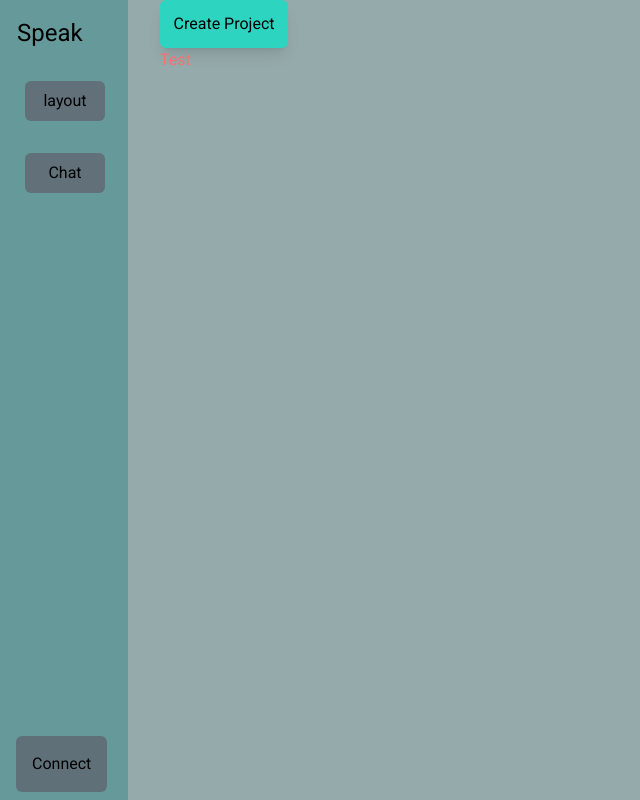
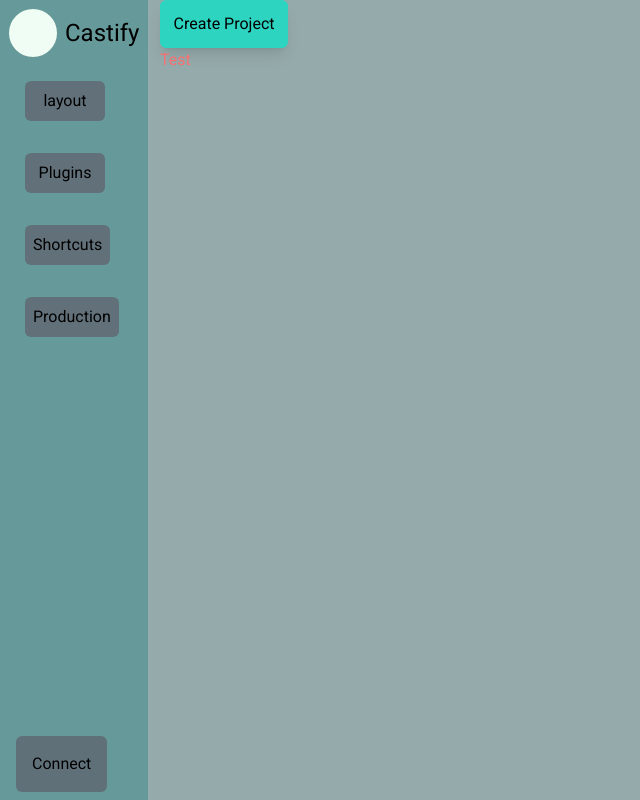
Before and after one commit to Novalla-Inc/Castify, a React (Vite) app in the folder desktop/: page / in a window 1280 px wide. Shown: the whole page, without its empty margins (0-640 px from the left). Built offline with nearby package versions, Linux system fonts and the light colour scheme; what @rspc/client, @rspc/tauri would draw is missing.

Commit message:
started process on editing the core layout of the project

```diff
--- a/desktop/src/components/Nav/SideNav.tsx
+++ b/desktop/src/components/Nav/SideNav.tsx
@@ -3,22 +3,39 @@ import LoginPopup from '../User/LoginPopup';
 
 function SideNav() {
 	return (
-		<div className="h-full w-32 border border-[#669999] bg-[#669999] absolute left-0 text-left">
-			<div className="p-4">
+		<div className="h-full w-38 border border-[#669999] bg-[#669999] absolute left-0 text-left">
+			<div className="p-2 flex flex-row">
+				{/* TODO: Replace with the users icon, get that from the specific platform. */}
+				<div className='w-12 h-12 border-transparent rounded-full bg-green-50'></div>
+				<div className='p-1' />
 				<button className="w-auto h-auto">
 					<Link to="/" className="text-2xl">
-						Speak
+						Castify
 					</Link>
 				</button>
 			</div>
 			<div className="p-4 w-auto h-auto relative left-2">
 				<button className="bg-[#5024] p-2 border-[#5024] rounded-md w-20 hover:cursor-pointer">
-					<Link to="/layout">layout</Link>
+					<Link to="/layout">
+						layout
+					</Link>
+				</button>
+			</div>
+			<div className='p-4 relative left-2'>
+				<button className='bg-[#5024] p-2 border-[#5024] rounded-md w-20 hover:cursor-pointer'>
+					<Link to="/plugins">
+						Plugins
+					</Link>
 				</button>
 			</div>
 			<div className="p-4 w-auto h-auto relative left-2">
-				<button className="bg-[#5024] p-2 border-[#5024] rounded-md w-20">
-					Chat
+				<button className="bg-[#5024] p-2 border-[#5024] rounded-md w-22">
+					Shortcuts
+				</button>
+			</div>
+			<div className="p-4 w-auto h-auto relative left-2">
+				<button className="bg-[#5024] p-2 border-[#5024] rounded-md w-22">
+					Production
 				</button>
 			</div>
 			<div className="fixed bottom-2 left-4">
```
Also changed, not shown: 1 other file (tests, documents, lock files or other folders).
